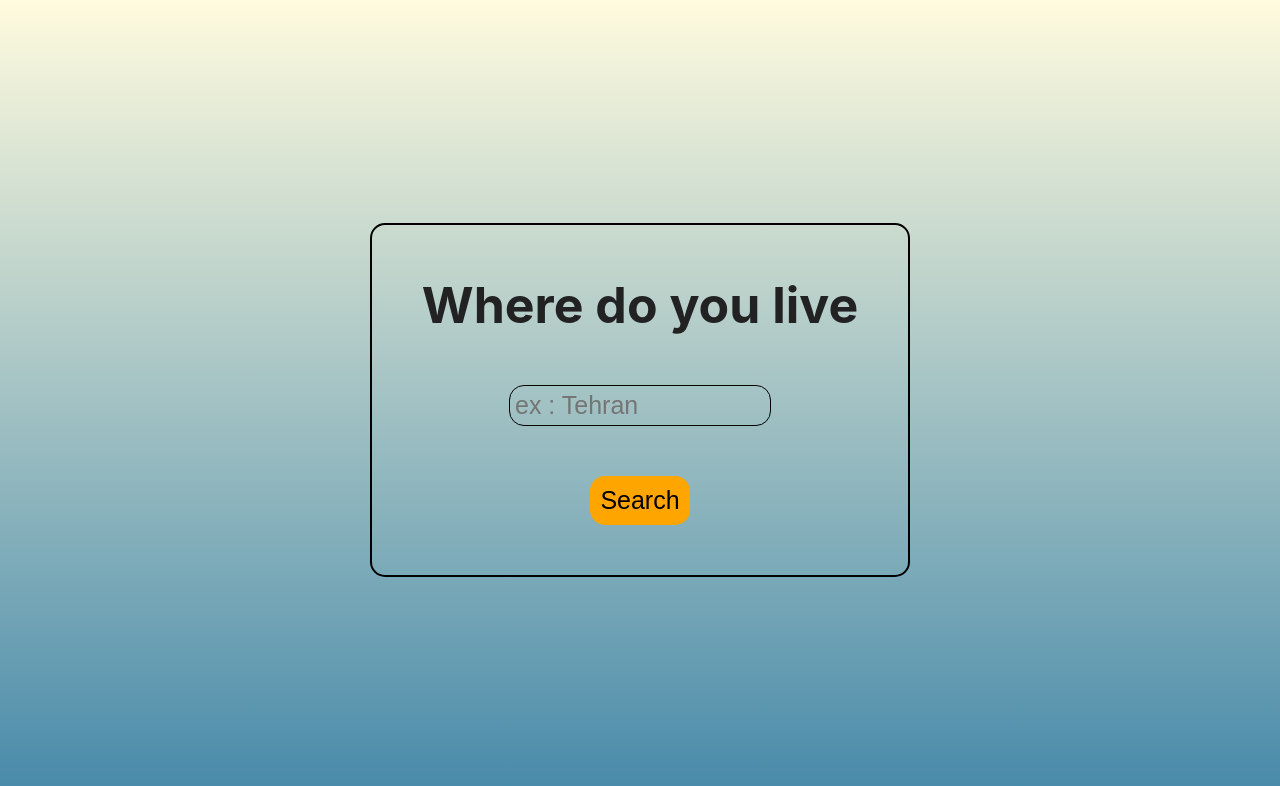
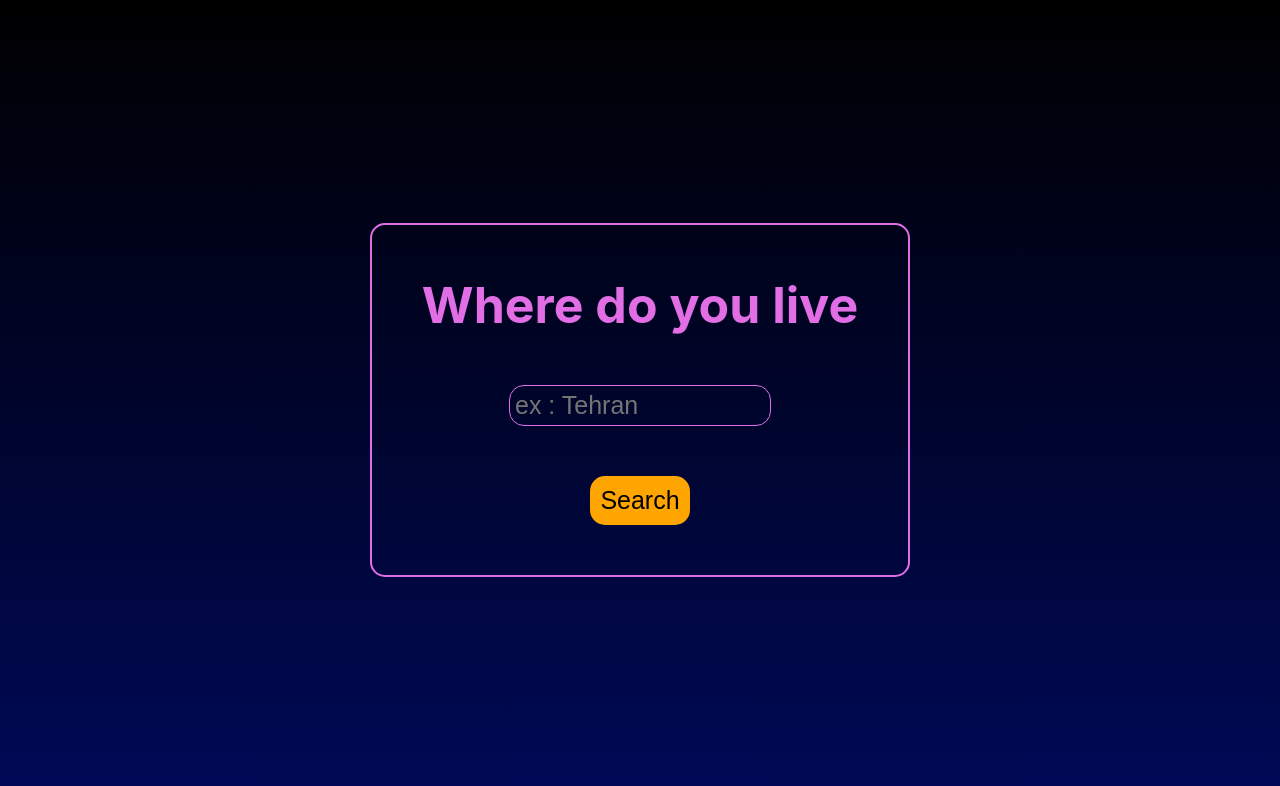
Before and after one commit to Dev-MostafaAzari/Weather-App, a React (Create React App) app: page / in a window 1280 px wide. Shown: the top 786 px of the page. Built offline with nearby package versions, Linux system fonts and the light colour scheme.

Commit message:
setLocationBgStyleChange

```diff
--- a/src/styles/Main.css
+++ b/src/styles/Main.css
@@ -54,7 +54,7 @@
     flex-direction: column;
     justify-content: center;
     align-items: center;
-    background: linear-gradient(to top , #4689a9 , #fffbde);
+    background: linear-gradient(to top , #000957 , #000000);
 }
 .LocationFormContainer
 {
@@ -62,7 +62,7 @@
     justify-content: center;
     align-items: center;
     padding: 50px;
-    border:2px solid black;
+    border:2px solid #E26EE5;
     border-radius: 15px;
 }
 .form
@@ -77,16 +77,16 @@
 {
     font-size: 50px;
     margin: 0;
-    color:#222222;
+    color:#E26EE5;
 }
 .setLocationInput
 {
     background:none;
-    border: 1px solid black;
+    border: 1px solid #E26EE5;
     border-radius: 15px;
     padding: 5px;
     width: 250px;
-    color:purple;
+    color:#F3F8FF;
     font-size: 25px;
     outline: none;
 }
```
